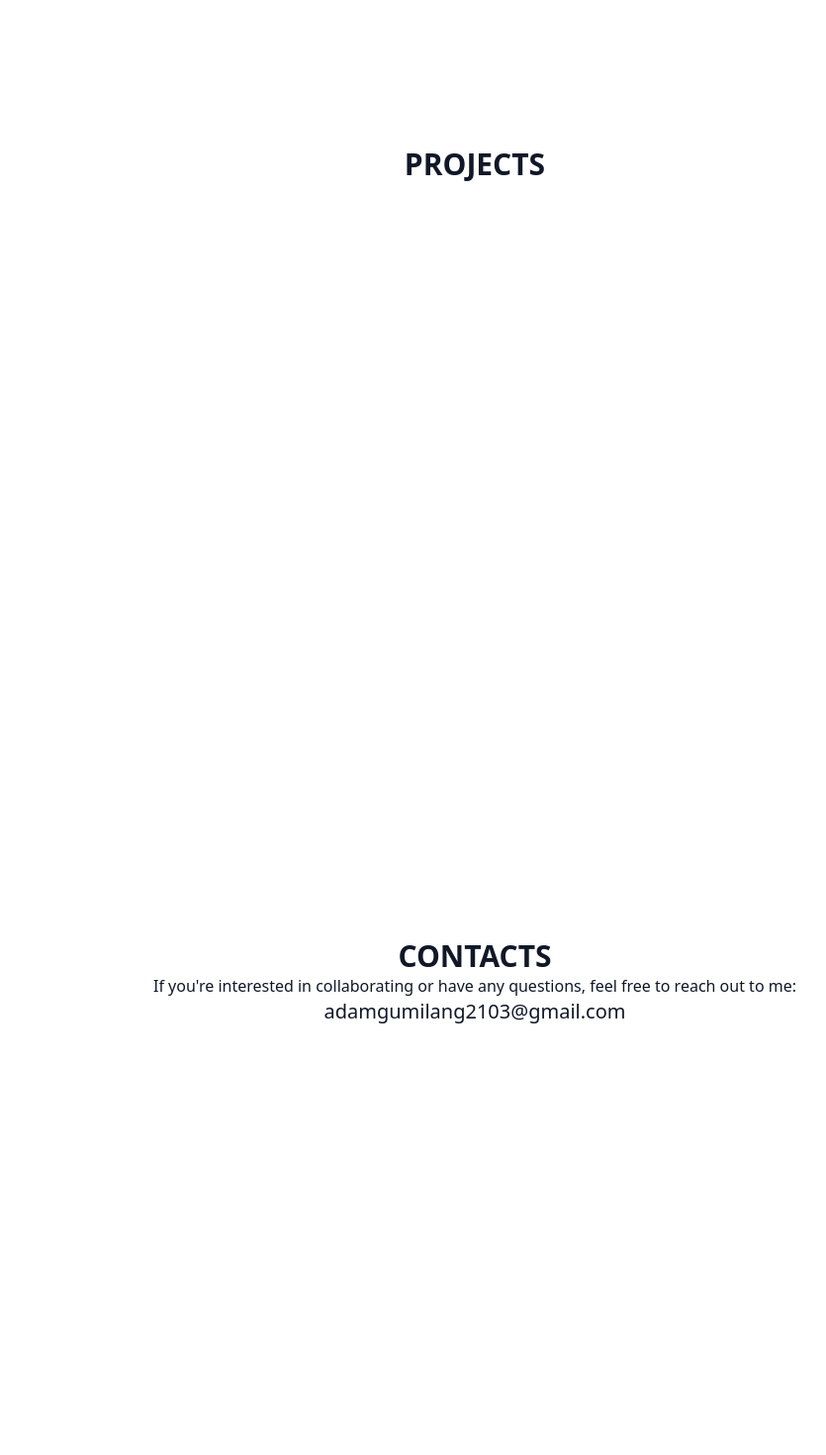
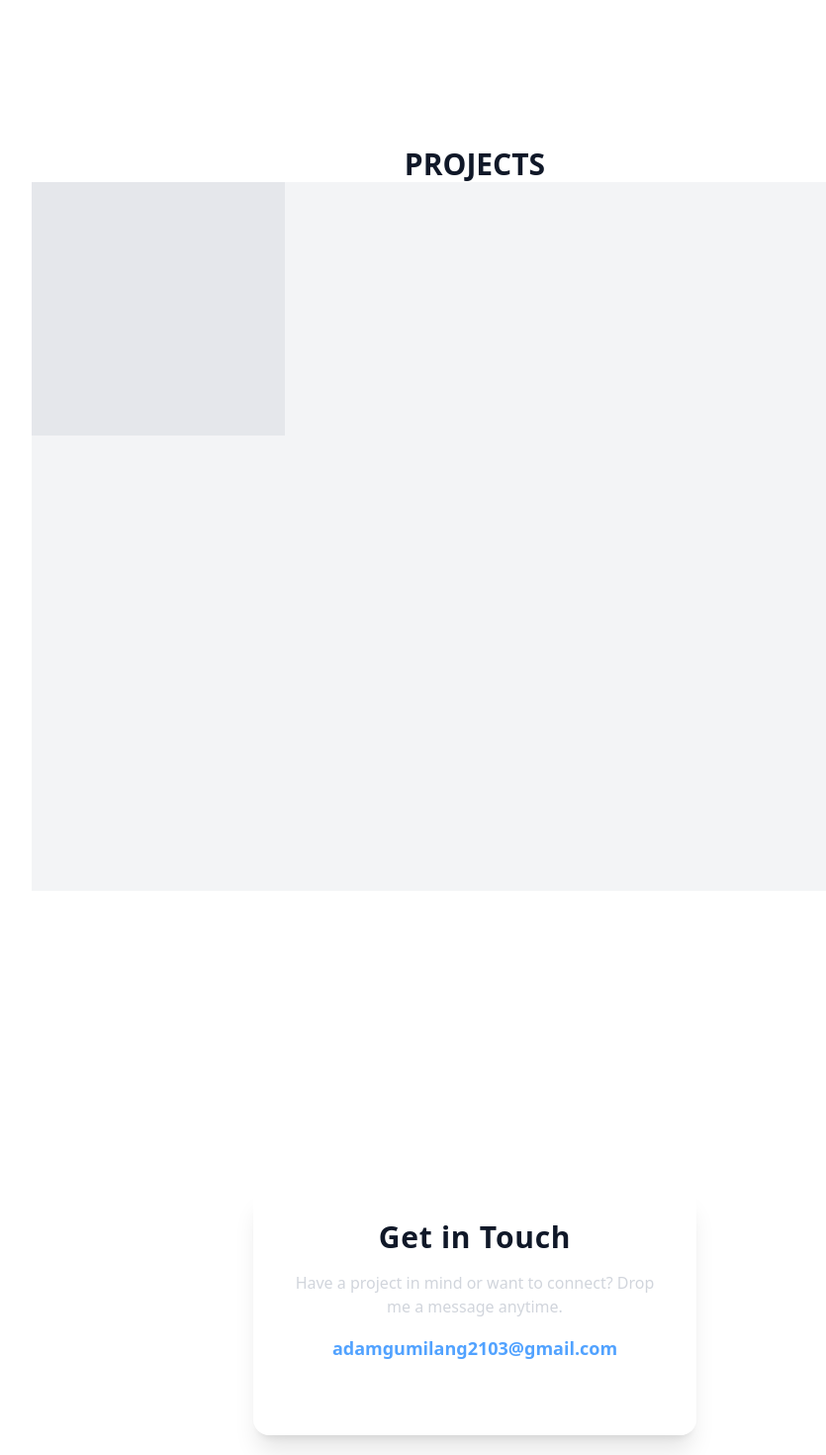
Before and after one commit to adam-gbyte/adam-gbyte, a SvelteKit app: page / in a window 1280 px wide. Shown: the part 2340-3810 px from the top of the page at 99% size, without its empty margins (160-995 px from the left). Built offline with nearby package versions, Linux system fonts and the light colour scheme.

Commit message:
Redesign projects and contacts sections layout
Updated the projects section to use a flex column layout and added a placeholder project card. Replaced the contacts section with a new styled card featuring contact information and social media links for improved appearance and usability.

```diff
--- a/src/routes/+page.svelte
+++ b/src/routes/+page.svelte
@@ -82,12 +82,15 @@ export default MyComponent;`;
 
 	<section
 		id="projects"
-		class="h-full w-full scroll-mt-22 items-center justify-center p-6 sm:h-screen"
+		class="flex h-full w-full scroll-mt-22 flex-col items-center justify-center p-6 sm:h-screen"
 	>
 		<h1 class="text-center text-3xl font-bold">PROJECTS</h1>
+		<div class="flex h-full w-full max-w-4xl flex-col bg-gray-100 sm:flex-row">
+			<div class="h-64 w-64 bg-gray-200"></div>
+		</div>
 	</section>
 
-	<section
+	<!-- <section
 		id="contacts"
 		class="h-full w-full scroll-mt-22 items-center justify-center p-6 sm:h-screen"
 	>
@@ -96,6 +99,45 @@ export default MyComponent;`;
 			If you're interested in collaborating or have any questions, feel free to reach out to me:
 		</p>
 		<h2 class="text-center text-xl">adamgumilang2103@gmail.com</h2>
+	</section> -->
+
+	<section
+		id="contacts"
+		class="flex min-h-screen w-full scroll-mt-22 items-center justify-center p-6"
+	>
+		<div
+			class="flex w-full max-w-md flex-col items-center gap-4 rounded-2xl border border-white/20 bg-white/10 p-8 shadow-xl backdrop-blur-md"
+		>
+			<h1 class="text-3xl font-bold tracking-wide">Get in Touch</h1>
+
+			<p class="text-center text-gray-300">
+				Have a project in mind or want to connect? Drop me a message anytime.
+			</p>
+
+			<a
+				href="mailto:adamgumilang2103@gmail.com"
+				class="text-lg font-semibold text-blue-400 transition hover:text-blue-300 hover:underline"
+			>
+				adamgumilang2103@gmail.com
+			</a>
+
+			<div class="mt-2 h-px w-full bg-white/20"></div>
+
+			<div class="flex gap-4">
+				<a href="#ig" class="text-xl text-gray-300 transition hover:text-white">
+					<!-- Instagram icon -->
+					<i class="ri-instagram-line"></i>
+				</a>
+				<a href="#git" class="text-xl text-gray-300 transition hover:text-white">
+					<!-- Github icon -->
+					<i class="ri-github-line"></i>
+				</a>
+				<a href="#link" class="text-xl text-gray-300 transition hover:text-white">
+					<!-- Linkedin icon -->
+					<i class="ri-linkedin-box-line"></i>
+				</a>
+			</div>
+		</div>
 	</section>
 </main>
 
```
